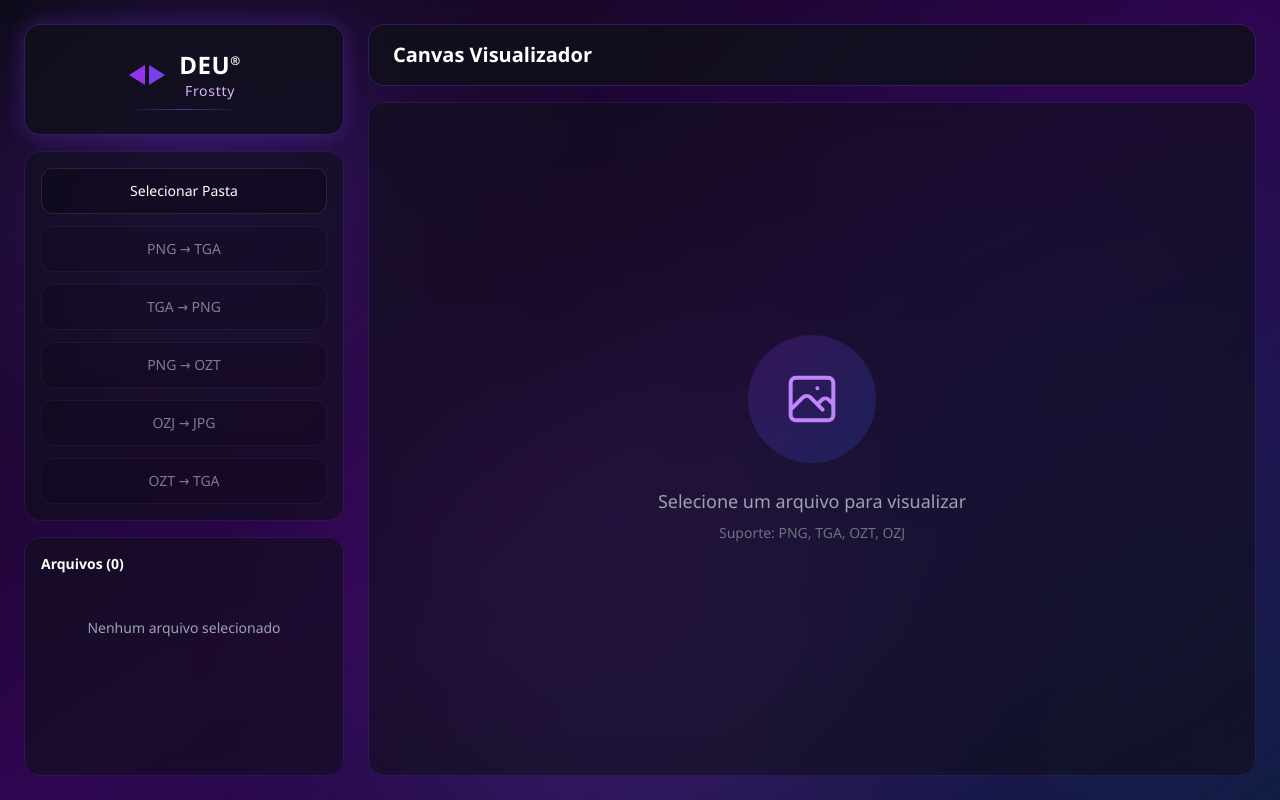
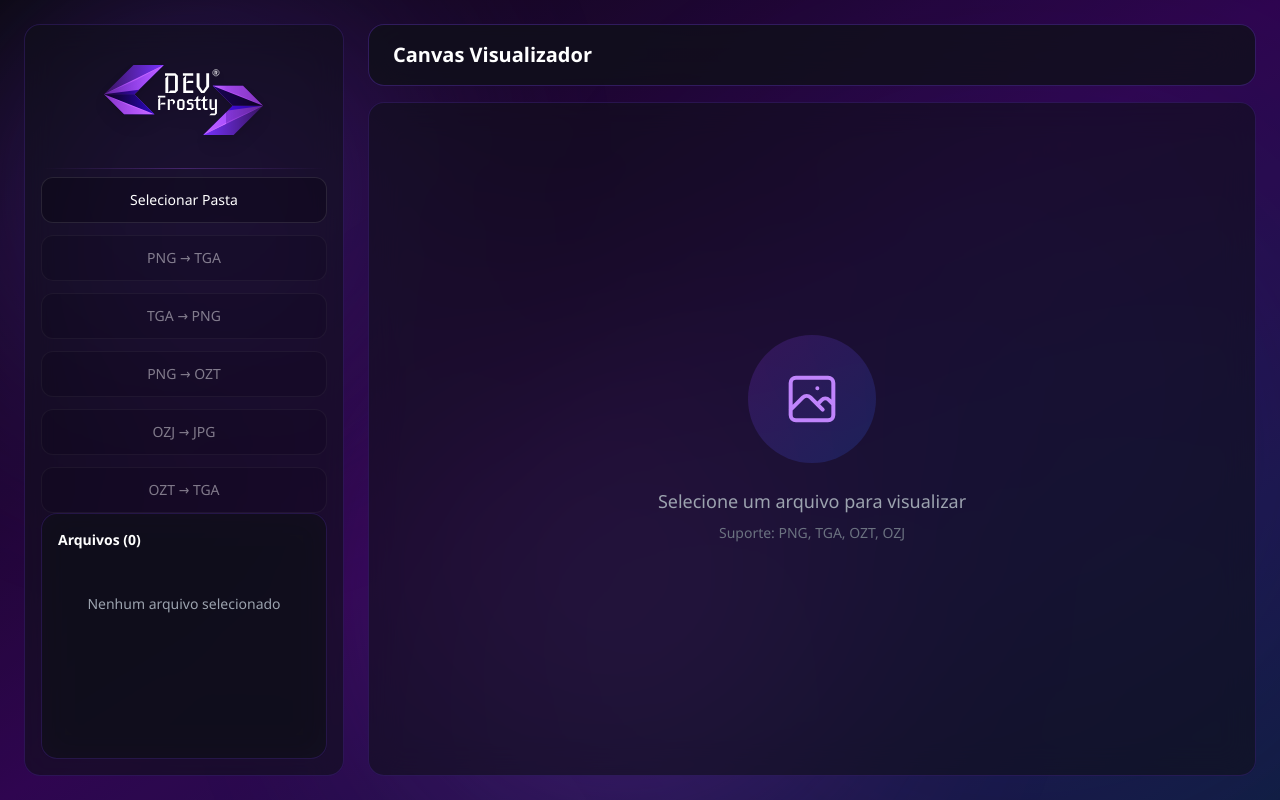
Before and after one commit to FrosttyS18/DEV-frostty-image-converter, a React (Vite) app: page / in a window 1280 px wide. Built offline with nearby package versions, Linux system fonts and the light colour scheme.

Commit message:
feat: Integrar logo SVG oficial e remover box separado - Logo DEU Frostty com simbolo registrado - Sidebar agora e uma peca unica (reta) sem divisoes - Removido box glass do logo conforme design

```diff
--- a/src/components/Logo.tsx
+++ b/src/components/Logo.tsx
@@ -1,50 +1,13 @@
+import logoSvg from '../assets/logo-deu-frostty.svg';
+
 const Logo = () => {
   return (
-    <div className="glass-strong rounded-2xl p-6 flex items-center justify-center glow-purple">
-      <div className="text-center">
-        {/* Logo SVG - Estilo "DEU Frostty" */}
-        <div className="flex items-center justify-center gap-3 mb-2">
-          <svg
-            width="40"
-            height="40"
-            viewBox="0 0 40 40"
-            fill="none"
-            xmlns="http://www.w3.org/2000/svg"
-            className="drop-shadow-lg"
-          >
-            {/* Seta esquerda roxa */}
-            <path
-              d="M2 20L18 10L18 30L2 20Z"
-              fill="url(#gradient1)"
-            />
-            {/* Seta direita roxa */}
-            <path
-              d="M38 20L22 30L22 10L38 20Z"
-              fill="url(#gradient2)"
-            />
-
-            <defs>
-              <linearGradient id="gradient1" x1="2" y1="20" x2="18" y2="20">
-                <stop offset="0%" stopColor="#9333EA" />
-                <stop offset="100%" stopColor="#7B3FF2" />
-              </linearGradient>
-              <linearGradient id="gradient2" x1="22" y1="20" x2="38" y2="20">
-                <stop offset="0%" stopColor="#7B3FF2" />
-                <stop offset="100%" stopColor="#6366F1" />
-              </linearGradient>
-            </defs>
-          </svg>
-
-          <div>
-            <h1 className="text-2xl font-bold text-white tracking-wide">
-              DEU<span className="text-xs align-super">®</span>
-            </h1>
-            <p className="text-sm text-purple-300 tracking-wider">Frostty</p>
-          </div>
-        </div>
-
-        <div className="h-px bg-gradient-to-r from-transparent via-purple-500 to-transparent opacity-50" />
-      </div>
+    <div className="flex items-center justify-center py-6">
+      <img
+        src={logoSvg}
+        alt="DEU® Frostty"
+        className="w-40 h-auto drop-shadow-lg"
+      />
     </div>
   );
 };
--- a/src/components/Sidebar.tsx
+++ b/src/components/Sidebar.tsx
@@ -77,12 +77,15 @@ const Sidebar = ({
   };
 
   return (
-    <div className="w-80 flex flex-col gap-4 animate-fade-in">
+    <div className="w-80 glass rounded-2xl p-4 flex flex-col animate-fade-in">
       {/* Logo */}
       <Logo />
 
+      {/* Separador sutil */}
+      <div className="h-px bg-gradient-to-r from-transparent via-purple-500/30 to-transparent my-2" />
+
       {/* Botões de ação */}
-      <div className="glass rounded-2xl p-4 flex flex-col gap-3">
+      <div className="flex flex-col gap-3">
         <Button
           onClick={handleSelectFolder}
           disabled={isConverting}
```
Also changed, not shown: src/assets/logo-deu-frostty.svg (added).
